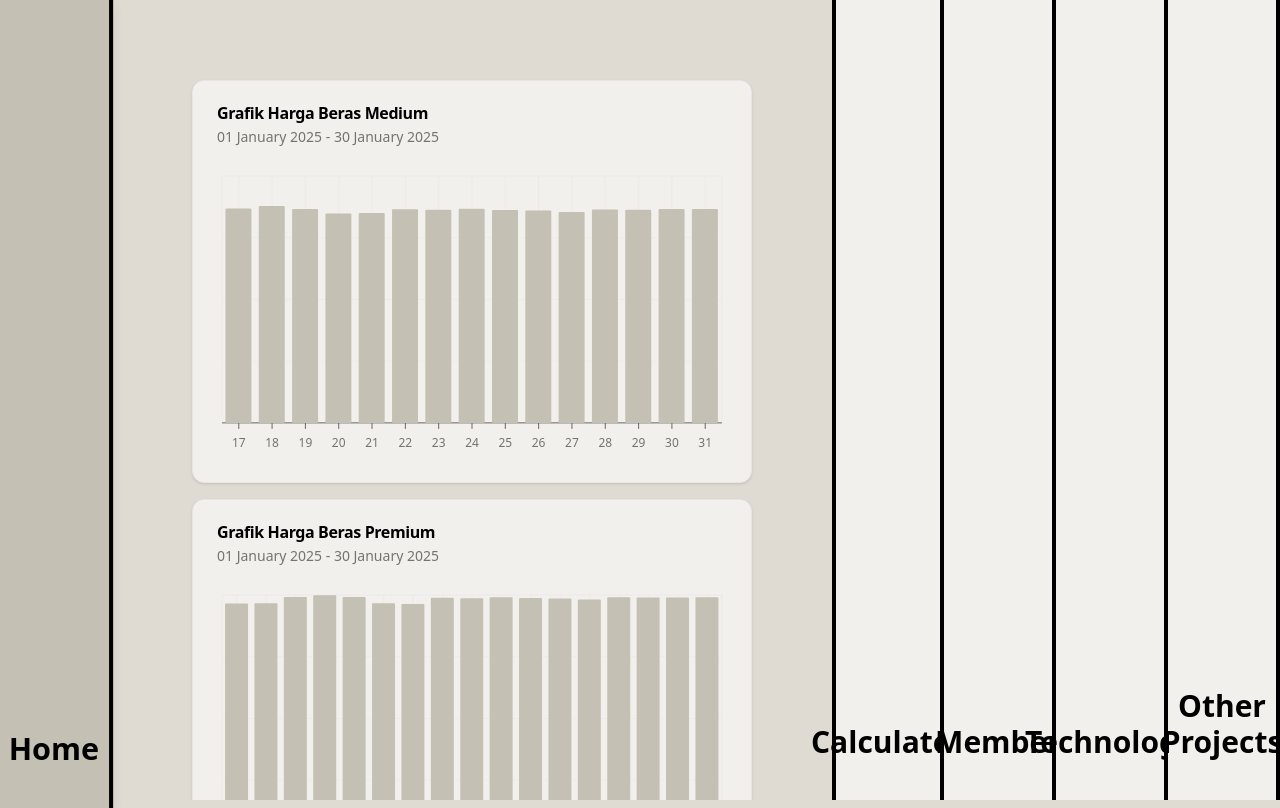
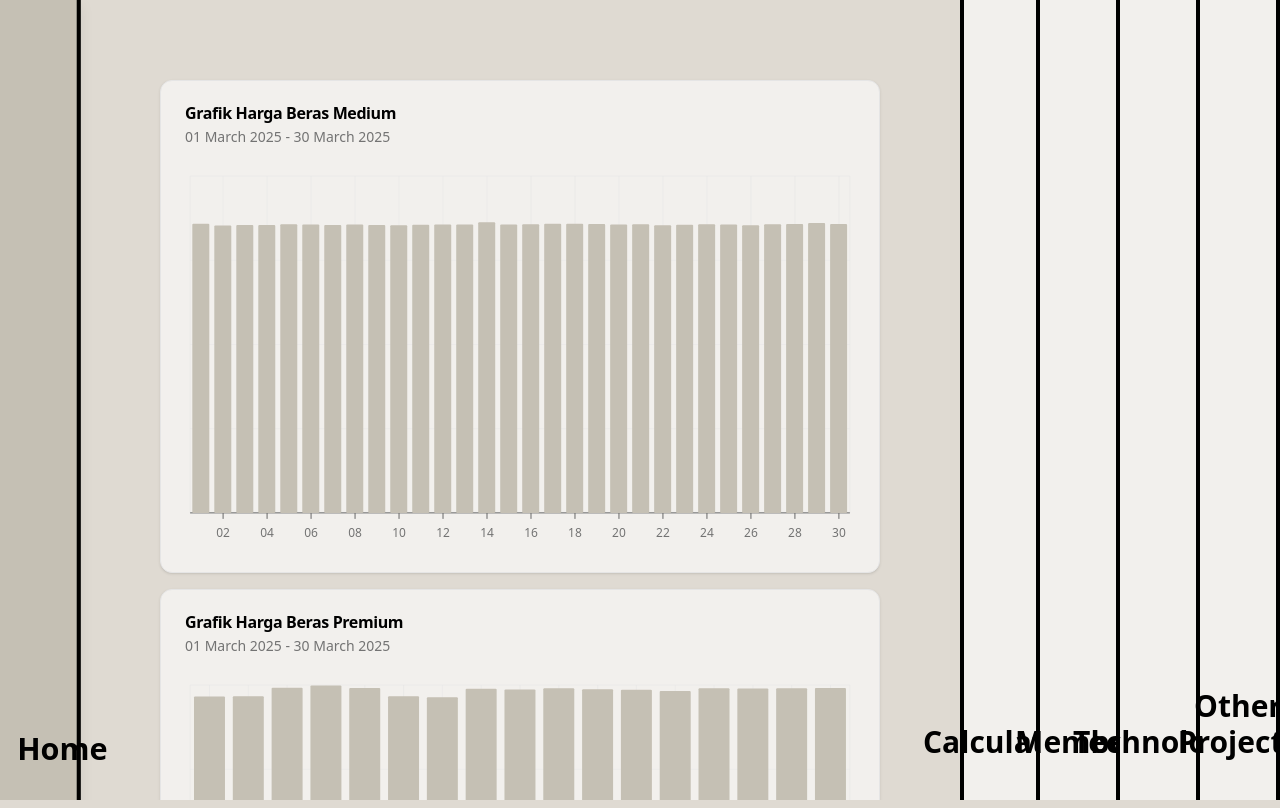
Before and after one commit to zhekabaila/geoberas-next, a Next.js app: page / in a window 1280 px wide. Built offline with nearby package versions, Linux system fonts and the light colour scheme.

Commit message:
feat: add

```diff
--- a/app/(user)/_components/home-section.tsx
+++ b/app/(user)/_components/home-section.tsx
@@ -2,16 +2,25 @@ import BarChartComponent from './bar-chart'
 import { useMediumStore } from '../_stores/use-medium-store'
 import { usePremiumStore } from '../_stores/use-premium-store'
 import { ScrollArea, ScrollBar } from '@/components/ui/scroll-area'
+import { useSearchParams } from 'next/navigation'
 
 const HomeSection = () => {
   const { medium } = useMediumStore()
   const { premium } = usePremiumStore()
 
+  const searchParams = useSearchParams()
+
+  const startMedium = searchParams.get('start_medium') || '2025-03-01'
+  const endMedium = searchParams.get('end_medium') || '2025-03-30'
+
+  const startPremium = searchParams.get('start_premium') || '2025-03-01'
+  const endPremium = searchParams.get('end_premium') || '2025-03-30'
+
   return (
     <ScrollArea className="h-screen overflow-y-scroll ">
-      <div className="flex flex-col gap-4 p-20">
-        <BarChartComponent data={medium} jenis="Medium" start="2025-01-01" end="2025-01-30" />
-        <BarChartComponent data={premium} jenis="Premium" start="2025-01-01" end="2025-01-30" />
+      <div className="flex flex-col gap-4 m-20">
+        <BarChartComponent data={medium} jenis="Medium" start={startMedium} end={endMedium} />
+        <BarChartComponent data={premium} jenis="Premium" start={startPremium} end={endPremium} />
       </div>
       <ScrollBar orientation="vertical" />
     </ScrollArea>
--- a/app/(user)/_layouts/home-layout.tsx
+++ b/app/(user)/_layouts/home-layout.tsx
@@ -9,6 +9,8 @@ import { cn } from '@/lib/utils'
 import { motion, AnimatePresence } from 'framer-motion'
 import { MENU_HOME } from '../_constants/data'
 import dynamic from 'next/dynamic'
+import { ArrowBigUp } from 'lucide-react'
+import { useSearchParams } from 'next/navigation'
 
 const HomeSection = dynamic(() => import('../_components/home-section'), { ssr: false })
 const MemberSection = dynamic(() => import('../_components/member-section'), { ssr: false })
@@ -27,14 +29,23 @@ const HomeLayout = () => {
     setFetching: setPremiumFetching
   } = usePremiumStore()
 
+  const searchParams = useSearchParams()
+
+  const startMedium = searchParams.get('start_medium') || '2025-03-01'
+  const endMedium = searchParams.get('end_medium') || '2025-03-30'
+
+  const startPremium = searchParams.get('start_premium') || '2025-03-01'
+  const endPremium = searchParams.get('end_premium') || '2025-03-30'
+
+
   const fetchMedium = () => {
     if (!loading) setFetching(true)
 
     Fetcher({
       url: '/medium',
       params: {
-        start: '2025-01-01',
-        end: '2025-01-31'
+        start: startMedium,
+        end: endMedium
       },
       onSuccess({ data }) {
         setMedium(data)
@@ -81,7 +92,7 @@ const HomeLayout = () => {
   }
 
   return (
-    <main className="h-screen w-screen">
+    <main className="h-screen overflow-hidden w-screen">
       <section className="flex h-full">
         {MENU_HOME.map((menu, i) => (
           <div key={i} className={cn('flex', active === i ? 'flex-1' : 'flex-none')}>
@@ -89,7 +100,7 @@ const HomeLayout = () => {
               type="button"
               onClick={() => handleClick(i)}
               className={cn(
-                'flex items-end h-full justify-center py-10 w-28 max-w-[112px] border-r-4 border-x-black',
+                'flex items-end h-full justify-center py-10 w-20 max-w-[112px] border-r-4 border-x-black',
                 active === i ? 'bg-primary text-primary-foreground' : 'bg-secondary text-secondary-foreground',
                 i - 1 === active && 'border-x-4'
               )}
@@ -99,14 +110,15 @@ const HomeLayout = () => {
                 boxShadow: active === i ? '0 10px 15px -3px rgba(0, 0, 0, 0.1)' : 'none'
               }}
               transition={{ duration: 0.2 }}>
-              <motion.p
-                className="text-3xl font-bold"
+              <motion.div
+                className="flex items-center justify-center gap-4 text-3xl font-bold"
                 style={{ writingMode: 'sideways-lr' }}
                 animate={{
                   color: active === i ? 'var(--primary-foreground)' : 'var(--secondary-foreground)'
                 }}>
+                {active === i && <ArrowBigUp className="w-8 h-8" />}
                 {menu.name}
-              </motion.p>
+              </motion.div>
             </motion.button>
             <AnimatePresence mode="wait">
               {active === i && (
@@ -117,7 +129,7 @@ const HomeLayout = () => {
                     opacity: 1,
                     transition: {
                       width: {
-                        duration: 0.7
+                        duration: 1
                       },
                       opacity: {
                         duration: 0.5,
@@ -130,7 +142,7 @@ const HomeLayout = () => {
                     opacity: 0,
                     transition: {
                       width: {
-                        duration: 0.7
+                        duration: 1
                       },
                       opacity: {
                         duration: 0.0
--- a/app/(user)/page.tsx
+++ b/app/(user)/page.tsx
@@ -1,10 +1,7 @@
-import React from 'react'
 import HomeLayout from './_layouts/home-layout'
 
 function HomePage() {
-  return (
-    <HomeLayout />
-  )
+  return <HomeLayout />
 }
 
 export default HomePage
--- a/app/layout.tsx
+++ b/app/layout.tsx
@@ -31,7 +31,7 @@ export default function RootLayout({
       <body className={`${geistSans.variable} ${geistMono.variable} antialiased`}>
         <ThemeProvider attribute="class" defaultTheme="light" enableSystem>
           <TooltipProvider>{children}</TooltipProvider>
-          <Toaster />
+          <Toaster richColors />
         </ThemeProvider>
       </body>
     </html>
```
